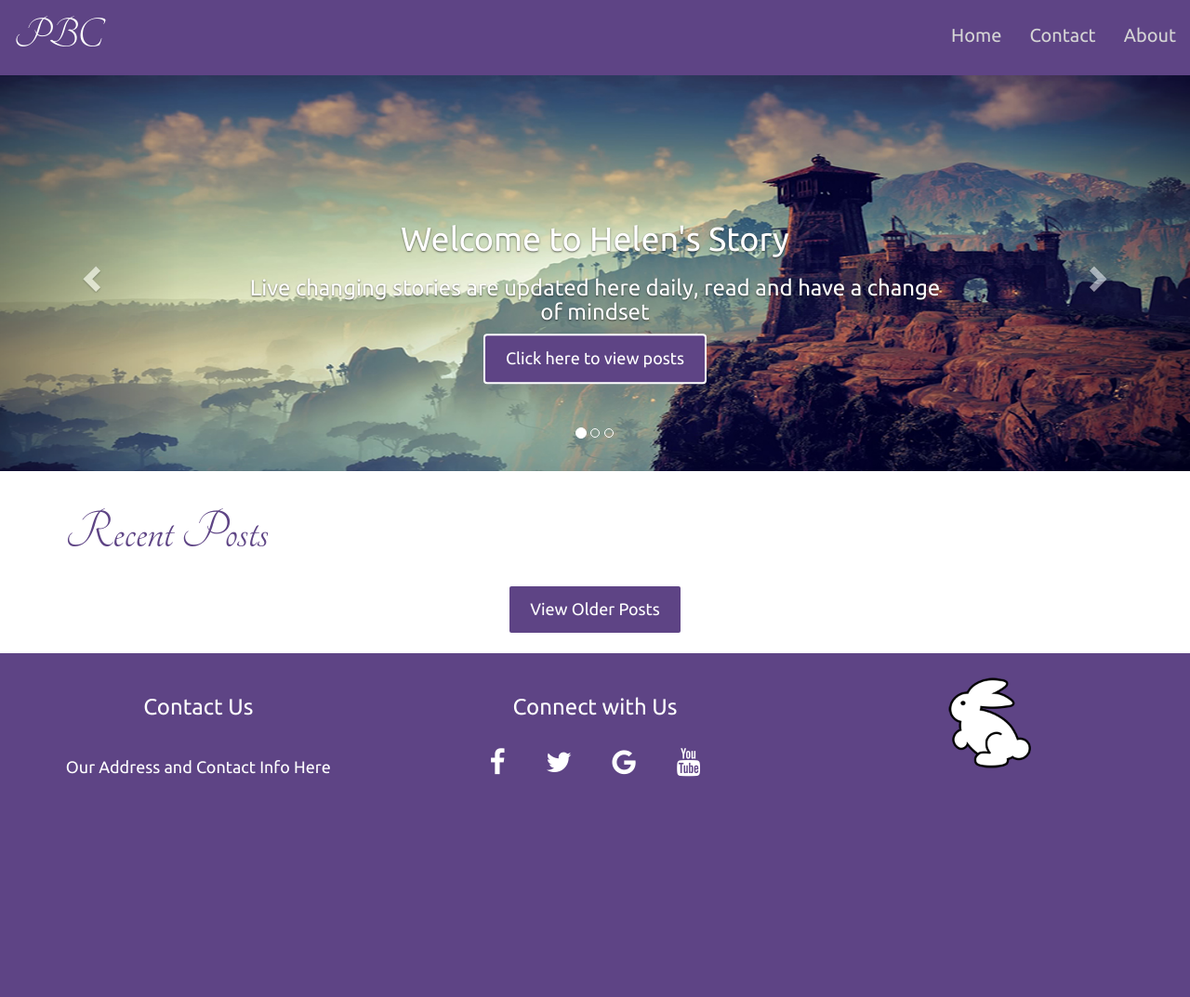
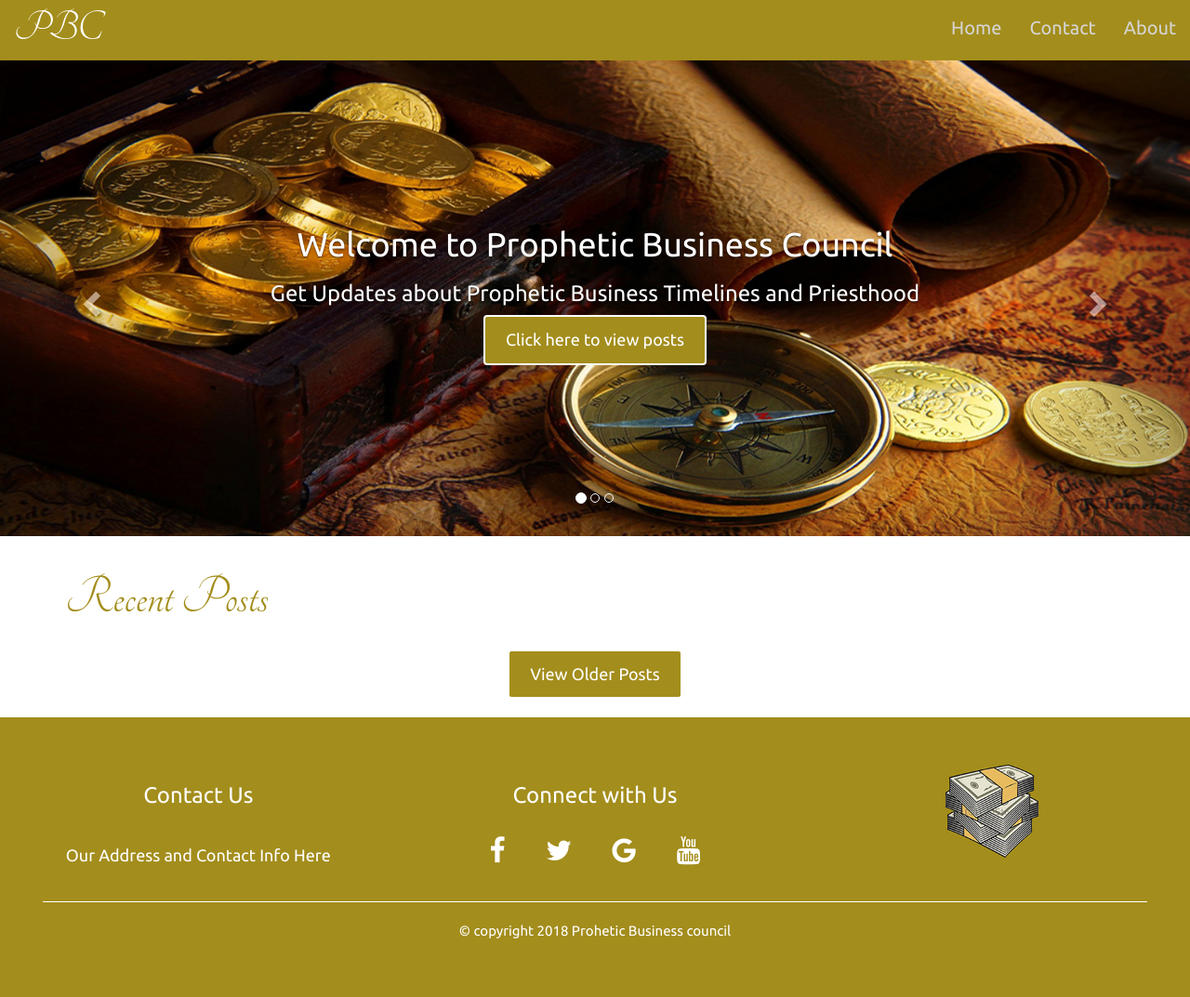
Before and after one commit to wofstech/pbc, a Django app: page / in a window 1280 px wide. Shown: the whole page at 93% size. Before the commit the page ends 836 px from the top, so only its background shows below. Run offline with Django 3.2, Linux system fonts and the light colour scheme; data that the repository does not hold is empty; some libraries are stand-ins or nearby versions.

Commit message:
'added customs'

```diff
--- a/blog/static/blog/styles.css
+++ b/blog/static/blog/styles.css
@@ -6,9 +6,9 @@ body {
 .navbar{
     margin-bottom: 0;
     border-radius: 0;
-    background-color: #5E4485;
+    background-color: rgb(163, 141,28);
     color:#fff;
-    padding: 1% 0;
+    padding: 5px 0;
     font-size: 1.2em;
     border:0;
 }
@@ -20,7 +20,7 @@ body {
 
 .navbar-inverse .navbar-nav .active a, .navbar-inverse .navbar-nav .active a:focus, .navbar-inverse .navbar-nav .active a:hover{
     color: #fff;
-    background-color: #5E4485;
+    background-color: rgb(163, 141,28);
 }
 
 .navbar-inverse .navbar-nav li a{
@@ -44,7 +44,7 @@ body {
     font-size: 18px;
     color: #fff;
     padding: 12px 22px;
-    background-color: #5E4485;
+    background-color: rgb(163, 141,28);
     border: 2px solid #fff;
 
 }
@@ -53,7 +53,7 @@ body {
     font-size: 18px;
     color: #fff;
     padding: 12px 22px;
-    background-color: #5E4485;
+    background-color: rgb(163, 141,28);
     border: 2px solid #fff;
     margin-bottom: 10px;
     border-radius:10px;
@@ -101,10 +101,15 @@ body {
 
 footer{
     width: 100%;
-    background-color: #5E4485;
-    padding: 2%;
+    background-color: rgb(163, 141,28);
+    padding: 4%;
     color: #fff;
     margin-top: 20px;
+}
+
+#ftext1{
+    width: 95%;
+    margin:auto;
 }
 .fa{
     padding: 20px;
@@ -124,7 +129,7 @@ footer{
 
 .work a:hover{
     text-decoration: none;
-    color: #5E4485;
+    color: rgb(163, 141,28);
 }
 
 .myforms{
@@ -147,7 +152,7 @@ footer{
 
 .myforms h3{
      text-align: center;
-     color: #5E4485;
+     color: rgb(163, 141,28);
 }
 
 .comform{
@@ -162,7 +167,7 @@ footer{
 }
 
 .work a{
-    color: #5E4485;
+    color: rgb(163, 141,28);
 }
 
 .blogpost a:hover{
--- a/blog/templates/base_generic.html
+++ b/blog/templates/base_generic.html
@@ -4,7 +4,7 @@
 <html>
 
 <head>
-    <title>Helen's Story</title>
+    <title>Prophetic Business Council</title>
     {% load static %}
     <meta charset="utf-8"/>
     <meta name="viewport" content="width=device-width, initial-scale=1">
@@ -49,20 +49,20 @@
 
                     <div class="carousel-inner" role='listbox'>
                     <div class="item active">
-                        <img src="{% static 'blog/helen0.jpg' %}">
+                        <img src="{% static 'blog/pbc6.jpg' %}">
                         <div class='carousel-caption'>
-                            <h1>Welcome to Helen's Story</h1>
-                            <h3>Live changing stories are updated here daily, read and have a change of mindset</h3>
+                            <h1>Welcome to Prophetic Business Council</h1>
+                            <h3>Get Updates about Prophetic Business Timelines and Priesthood</h3>
                            <a href="{% url 'posts' %}"><button type='button' class='btn btn-default'>Click here to view posts</button></a>
                         </div>
                     </div>
 
                     <div class="item">
-                        <img src="{% static 'blog/helen1.jpg' %}">
+                        <img src="{% static 'blog/pbc10.jpg' %}">
                     </div>
 
                     <div class="item">
-                        <img src="{% static 'blog/helen2.jpg' %}">
+                        <img src="{% static 'blog/pbc13.jpg' %}">
                     </div>
                     </div>
 
@@ -97,7 +97,8 @@
         {% endif %}
     {% endblock %}
     </div>
-        <footer class='container-fluid text-center'>
+        <footer class='container-fluid'>
+            <div class='text-center'>
                 <div class='row'>
                     <div class='col-sm-4'>
                         <h3>Contact Us</h3>
@@ -114,9 +115,14 @@
                     </div>
 
                     <div class='col-sm-4'>
-                        <img src="{% static 'blog/bunny3.png' %}" height="100px" width="100px" >
+                        <img src="{% static 'blog/pbc11.jpg' %}" height="100px" width="100px" >
                     </div>
                 </div>
+            </div>
+            <div class='text-center' id='ftext1'>
+                    <hr style='border-color:#fff'>
+                <p >&copy copyright 2018 Prohetic Business council</p>
+            </div>
             </footer>
 
 
--- a/blog/templates/blog/index.html
+++ b/blog/templates/blog/index.html
@@ -7,7 +7,7 @@
 
 </div>
 <div class='container' >
-    <h1 style="font-family: 'Tangerine', serif; font-size: 60px; color:#5E4485;">Recent Posts</h1>
+    <h1 style="font-family: 'Tangerine', serif; font-size: 60px; color:rgb(163, 141,28);">Recent Posts</h1>
     {% for posts in post  %}
     <div class='container' id='myblog'>
         <div class='blogpost'>
@@ -19,7 +19,7 @@
 
     </div>
     <a href='/post/{{ posts.id }}'><button type='button' class='btn btn-default' id='btn1'>Continue Reading</button></a>
-    <hr style='border-color:#5E4485;'>
+    <hr style='border-color:rgb(163, 141,28);'>
     {% endfor %}
 </div>
 <div class='text-center'>
```
Also changed, not shown: blog/static/blog/amichi.jpg (deleted), blog/static/blog/bunny3.png (deleted), blog/static/blog/helen0.jpg (deleted), blog/static/blog/helen1.jpg (deleted), blog/static/blog/helen2.jpg (deleted), blog/static/blog/pbc10.jpg (added), blog/static/blog/pbc11.jpg (added), blog/static/blog/pbc12.jpeg (added), blog/static/blog/pbc13.jpg (added), blog/static/blog/pbc6.jpg (added).
